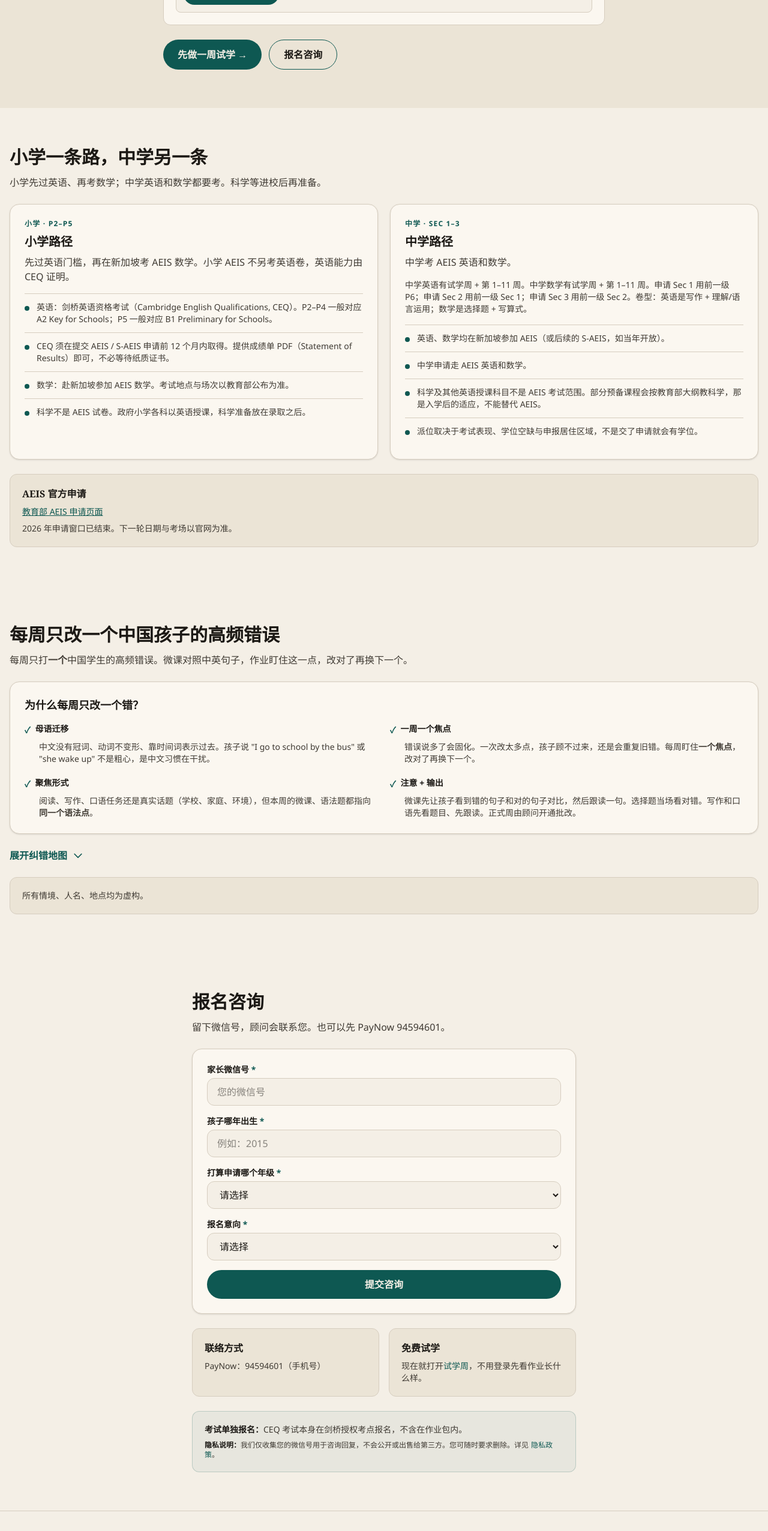
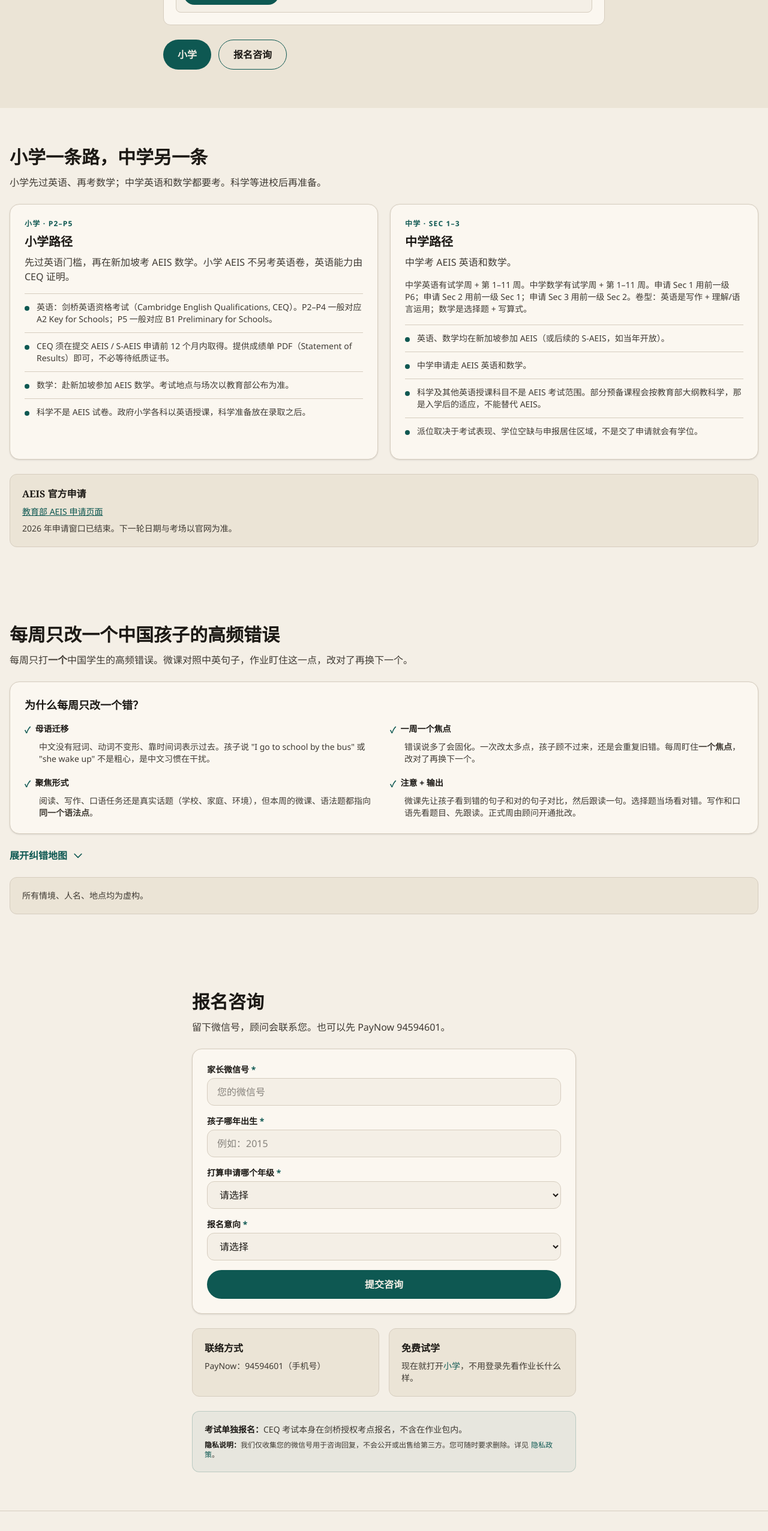
Before and after one commit to ttee/sg-school-entry, a Next.js app: page / in a window 1280 px wide. Shown: the part 2238-4790 px from the top of the page at 60% size. Built offline with nearby package versions, Linux system fonts and the light colour scheme.

Commit message:
Retarget leftover trial hops to 小学.
Homepage below-fold and footer, plus /skills nav, keep the grade door instead of skipping to /trial/A2.

```diff
--- a/app/page.tsx
+++ b/app/page.tsx
@@ -247,10 +247,10 @@ export default function HomePage() {
 
             <div className="flex flex-wrap gap-3 mt-6">
               <Link
-                href="/trial/A2"
+                href="/小学"
                 className="inline-flex items-center justify-center px-6 py-3 bg-accent text-accent-ink font-semibold rounded-full hover:bg-accent-hover transition-colors"
               >
-                先做一周试学 →
+                小学
               </Link>
               <Link
                 href="/#contact"
@@ -763,7 +763,7 @@ export default function HomePage() {
               <div className="bg-paper-2 border border-line rounded-xl p-5">
                 <h3 className="font-serif font-semibold text-base mb-2 text-ink">免费试学</h3>
                 <p className="text-sm text-ink-2">
-                  现在就打开<Link href="/trial/A2" className="text-accent hover:underline">试学周</Link>，不用登录先看作业长什么样。
+                  现在就打开<Link href="/小学" className="text-accent hover:underline">小学</Link>，不用登录先看作业长什么样。
                 </p>
               </div>
             </div>
@@ -786,6 +786,9 @@ export default function HomePage() {
         <div className="max-w-7xl mx-auto px-4">
           <div className="flex flex-wrap gap-4 text-sm text-muted">
             <span>狮城入学</span>
+            <Link href="/小学" className="hover:text-ink transition-colors">
+              小学
+            </Link>
             <Link href="/privacy" className="hover:text-ink transition-colors">
               隐私政策
             </Link>
--- a/app/skills/page.tsx
+++ b/app/skills/page.tsx
@@ -16,8 +16,8 @@ export default function SkillsPage() {
             狮城入学
           </Link>
           <div className="flex gap-4">
-            <Link href="/trial" className="text-accent hover:text-accent-hover font-medium">
-              免费试学
+            <Link href="/小学" className="text-accent hover:text-accent-hover font-medium">
+              小学
             </Link>
             <Link href="/login" className="text-accent hover:text-accent-hover font-medium">
               登录
```
